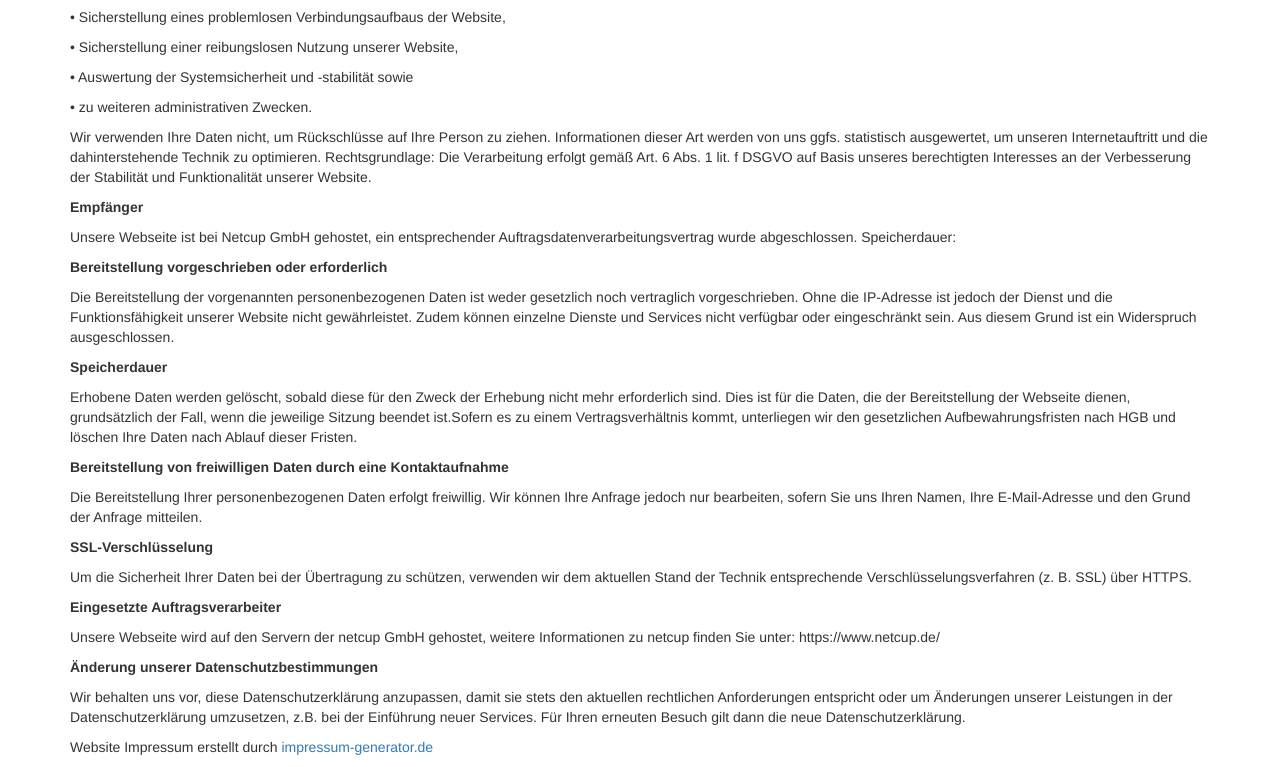
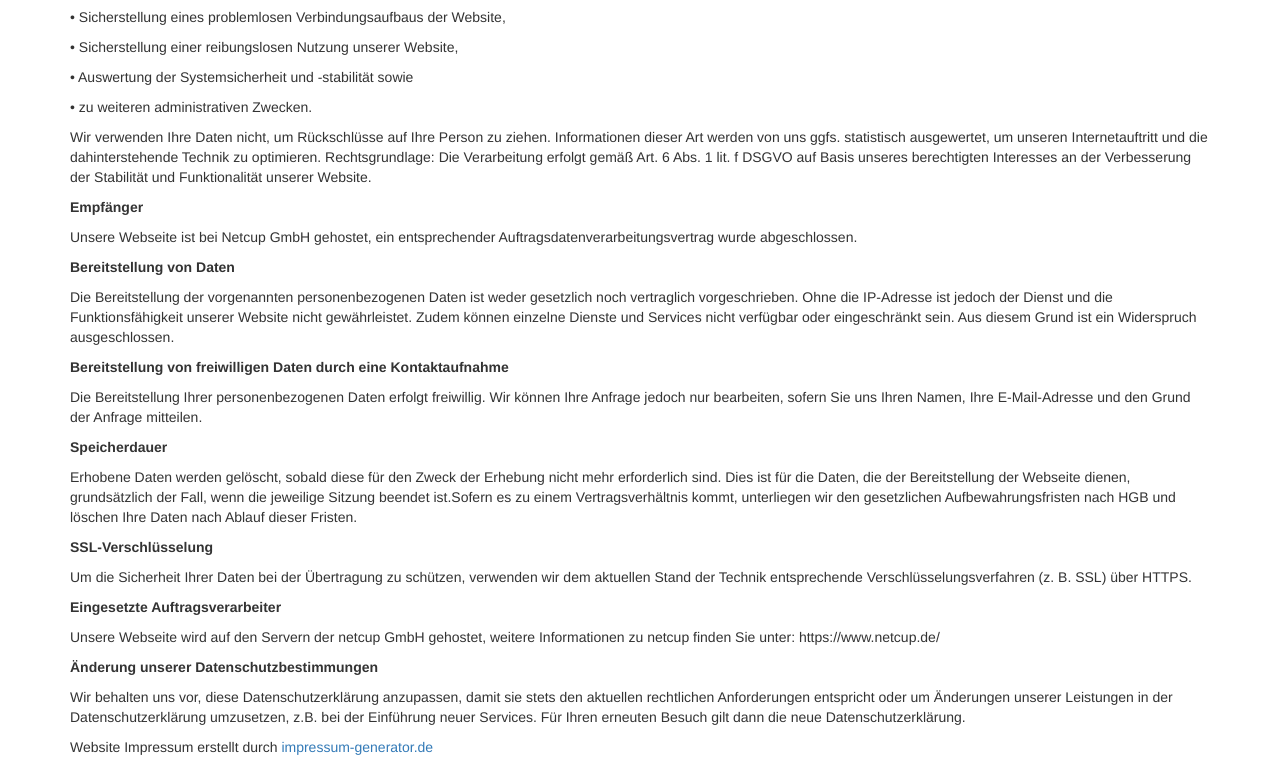
Before and after one commit to easy-driver/easy-driver.github.io, a plain HTML site: page impressum.html in a window 1280 px wide. Shown: the part 1289-2056 px from the top of the page. Drawn offline with Linux system fonts and the light colour scheme.

Commit message:
Update impressum.html

```diff
--- a/impressum.html
+++ b/impressum.html
@@ -148,13 +148,19 @@ Die Verarbeitung erfolgt gemäß Art. 6 Abs. 1 lit. f DSGVO auf Basis unseres be
 		<b>Empfänger</b>
 		<p>
 Unsere Webseite ist bei Netcup GmbH gehostet, ein entsprechender Auftragsdatenverarbeitungsvertrag wurde abgeschlossen.
-Speicherdauer:
-	<p>
 
-		<b>Bereitstellung vorgeschrieben oder erforderlich</b>
+		<p>
+
+		<b>Bereitstellung von Daten</b>
 		<p>
 Die Bereitstellung der vorgenannten personenbezogenen Daten ist weder gesetzlich noch vertraglich vorgeschrieben. Ohne die IP-Adresse ist jedoch der Dienst und die Funktionsfähigkeit unserer Website nicht gewährleistet. Zudem können einzelne Dienste und Services nicht verfügbar oder eingeschränkt sein. Aus diesem Grund ist ein Widerspruch ausgeschlossen. 	</p>
 	<p>
+
+		<b>Bereitstellung von freiwilligen Daten durch eine Kontaktaufnahme</b>
+		<p>
+Die Bereitstellung Ihrer personenbezogenen Daten erfolgt freiwillig. Wir können Ihre Anfrage jedoch nur bearbeiten, sofern Sie uns Ihren Namen, Ihre E-Mail-Adresse und den Grund der Anfrage mitteilen. 	</p>
+	<p>
+
 
 		<b>Speicherdauer</b>
 		<p>
@@ -164,11 +170,6 @@ Erhobene Daten werden gelöscht, sobald diese für den Zweck der Erhebung nicht
  	</p>
 	<p>
 
-
-		<b>Bereitstellung von freiwilligen Daten durch eine Kontaktaufnahme</b>
-		<p>
-Die Bereitstellung Ihrer personenbezogenen Daten erfolgt freiwillig. Wir können Ihre Anfrage jedoch nur bearbeiten, sofern Sie uns Ihren Namen, Ihre E-Mail-Adresse und den Grund der Anfrage mitteilen. 	</p>
-	<p>
 
 		<b> SSL-Verschlüsselung </b>
 		<p>
```
